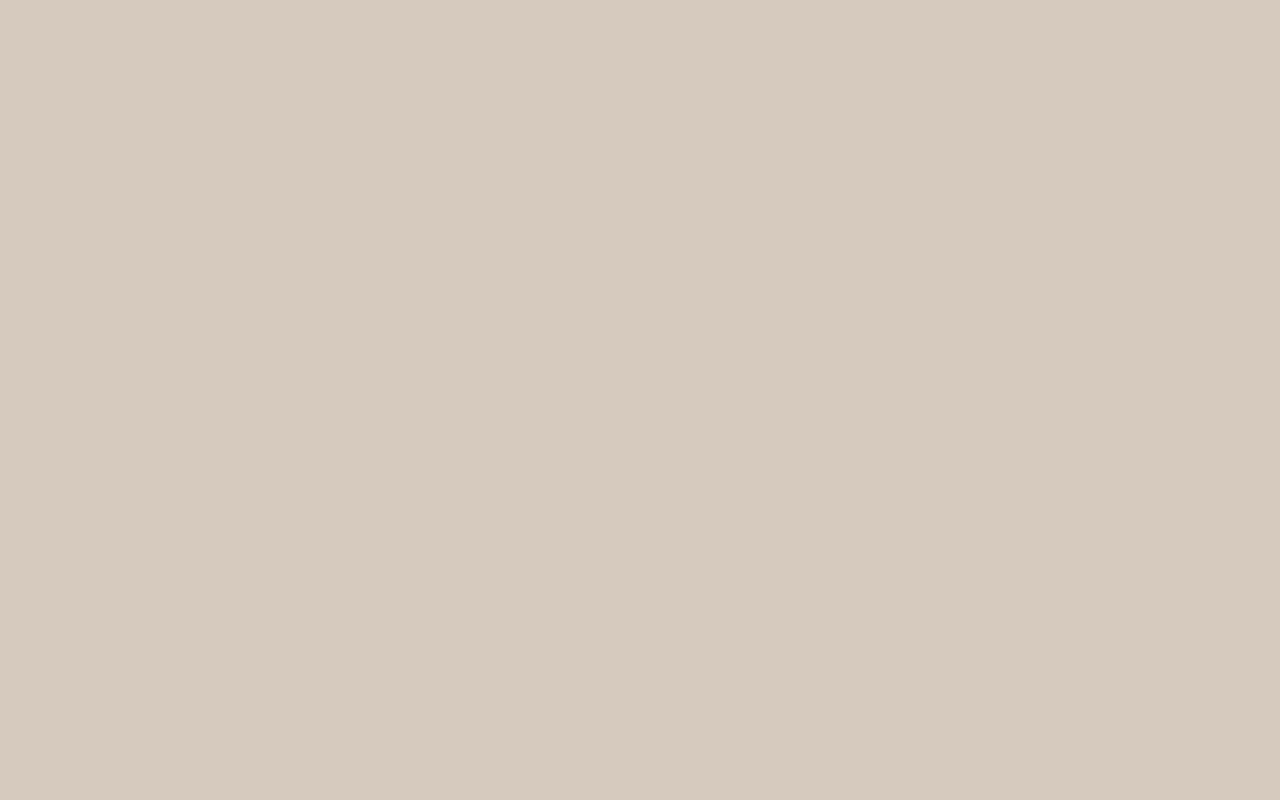
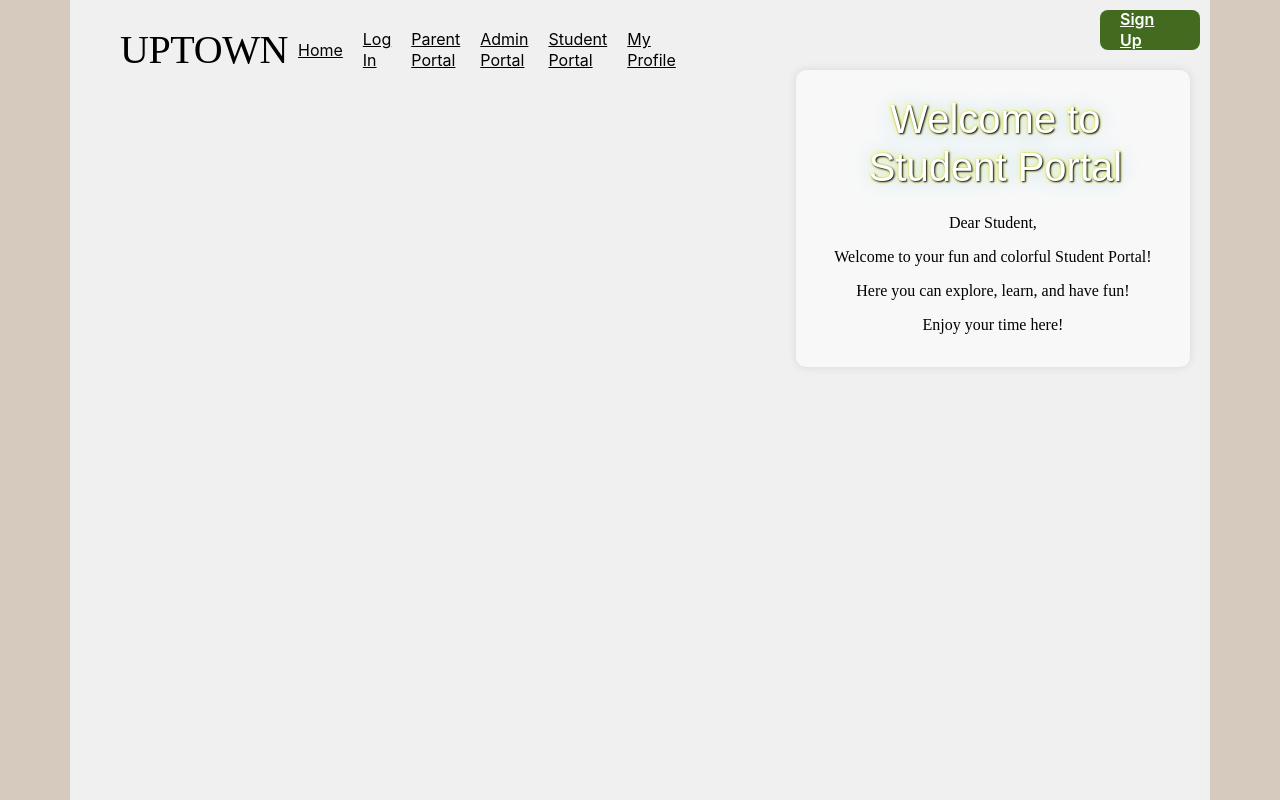
Before and after one commit to nmingora/Accessibility_WebApp, a React (Create React App) app in the folder client/udchat/: page /StudentPortal in a window 1280 px wide. Before the commit this address had no page. Built offline with nearby package versions, Linux system fonts and the light colour scheme.

Commit message:
more student paths created

```diff
--- a/client/udchat/src/Components/App.js
+++ b/client/udchat/src/Components/App.js
@@ -11,6 +11,7 @@ import News from './News.js';
 import AdminProcessApps from './AdminProcessApps.js';
 import ForumPosts from './ForumPosts';
 import StudentName from './StudentName.js';
+import StudentPortal from './StudentPortal.js';
 
 
 
@@ -30,6 +31,7 @@ function App() {
         <Route path="/MyProfile" element={<MyProfile/>}/>
         <Route path="/News" element={<News/>}/>
         <Route path="/StudentPassword" element={<StudentPassword/>}/>
+        <Route path="/StudentPortal" element={<StudentPortal />}/>
         <Route path="/AdminProcessApps" element={<AdminProcessApps/>}/>
         <Route path="/ForumPosts" element={<ForumPosts/>}/>
       </Routes>
--- a/client/udchat/src/Components/StudentPassword.js
+++ b/client/udchat/src/Components/StudentPassword.js
@@ -9,10 +9,10 @@ import image1 from '../Components/icons/image1.jpeg';
 import image2 from '../Components/icons/image2.jpeg';
 import image3 from '../Components/icons/image3.jpeg';
 import image4 from '../Components/icons/image4.jpeg';
-import image17 from '../Components/icons/image17.jpeg';
+import image5 from '../Components/icons/image17.jpeg';
 import image6 from '../Components/icons/image6.jpeg';
 import image7 from '../Components/icons/image7.jpeg';
-import image16 from '../Components/icons/image16.jpeg';
+import image8 from '../Components/icons/image16.jpeg';
 import image9 from '../Components/icons/image9.jpeg';
 import image10 from '../Components/icons/image10.jpeg';
 import image11 from '../Components/icons/image11.jpeg';
@@ -43,6 +43,29 @@ const StudentLogin = ({ onClose }) => {
     const handleSubmit = () => {
         //Send selectedImages array to backend for validation/authentication
         console.log('Selected Images:', selectedImages);
+
+        // Mock user patterns (replace with actual patterns from database)
+        const userPatterns = {
+            'student1': [1, 2, 3, 4],
+            'student2': [5, 6, 7, 8],
+            // Add more users and their patterns as needed
+        };
+
+        // Mock current user (replace with actual user)
+        const currentUser = 'student1';
+
+        // Check if selected images match the user's pattern
+        const isMatch = JSON.stringify(selectedImages) === JSON.stringify(userPatterns[currentUser]);
+
+        if (isMatch) {
+            console.log('Authentication successful!');
+            // Redirect user to student portal or perform further actions
+            navigateToStudentPortal();
+        } else {
+            console.log('Authentication failed. Please try again.');
+            // Clear selected images and allow user to retry
+            setSelectedImages([]);
+        }
     };
 
     return (
@@ -88,7 +111,7 @@ const StudentLogin = ({ onClose }) => {
                         onClick={() => handleImageSelect(4)}
                     />
                     <img
-                        src={image17}
+                        src={image5}
                         alt="Image 5"
                         className={selectedImages.includes(17) ? 'selected' : ''}
                         onClick={() => handleImageSelect(17)}
@@ -106,7 +129,7 @@ const StudentLogin = ({ onClose }) => {
                         onClick={() => handleImageSelect(7)}
                     />
                     <img
-                        src={image16}
+                        src={image8}
                         alt="Image 8"
                         className={selectedImages.includes(16) ? 'selected' : ''}
                         onClick={() => handleImageSelect(16)}
--- /dev/null
+++ b/client/udchat/src/Components/StudentPortal.css
@@ -0,0 +1,42 @@
+/* StudentPortal.css */
+.student-portal-container {
+    text-align: center;
+    margin: 50px auto;
+    padding: 20px;
+    border-radius: 10px;
+    background-color: #f8f8f8;
+    box-shadow: 0 0 10px rgba(0, 0, 0, 0.1);
+  }
+
+  h1 {
+    color: #666; /* Matching the color of .h2 */
+  }
+
+  .content {
+    font-size: 1rem; /* Matching the font-size of .h2 */
+    margin-top: 20px;
+  }
+
+  .content p {
+    margin: 10px 0;
+  }
+
+  /* Button styles */
+  .button-container {
+    margin-top: 20px;
+  }
+
+  .button-container button {
+    padding: 10px 20px;
+    background-color: #007bff;
+    color: white;
+    border: none;
+    border-radius: 5px;
+    cursor: pointer;
+    font-size: 1rem; /* Matching the font-size of .h2 */
+    transition: background-color 0.2s ease-in-out;
+  }
+
+  .button-container button:hover {
+    background-color: #0056b3;
+  }
--- /dev/null
+++ b/client/udchat/src/Components/StudentPortal.js
@@ -0,0 +1,22 @@
+// StudentPortal.js
+import React from 'react';
+import Layout from './Layout';
+import './StudentPortal.css'; // Import the CSS for student portal
+
+const StudentPortal = () => {
+  return (
+    <Layout>
+      <div className="student-portal-container">
+        <h1>Welcome to Student Portal</h1>
+        <div className="content">
+          <p>Dear Student,</p>
+          <p>Welcome to your fun and colorful Student Portal!</p>
+          <p>Here you can explore, learn, and have fun!</p>
+          <p>Enjoy your time here!</p>
+        </div>
+      </div>
+    </Layout>
+  );
+};
+
+export default StudentPortal;
```
